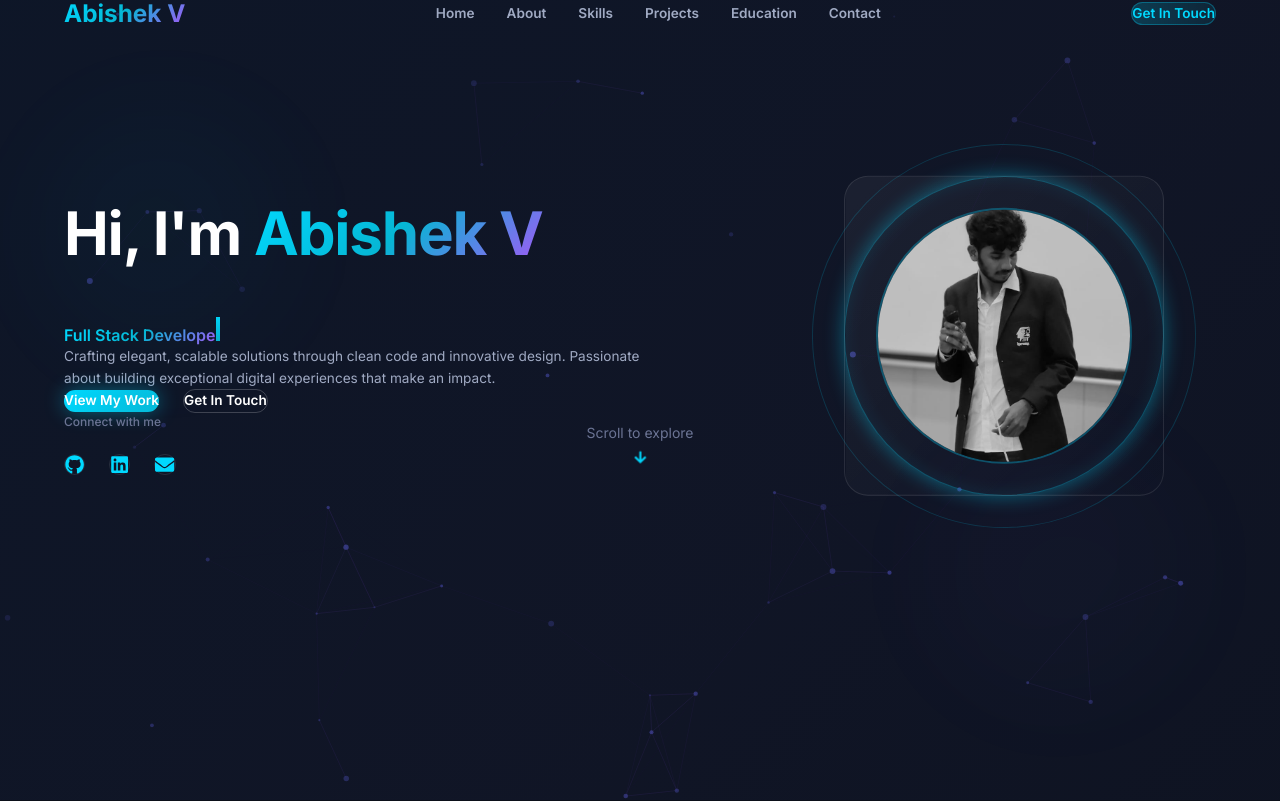
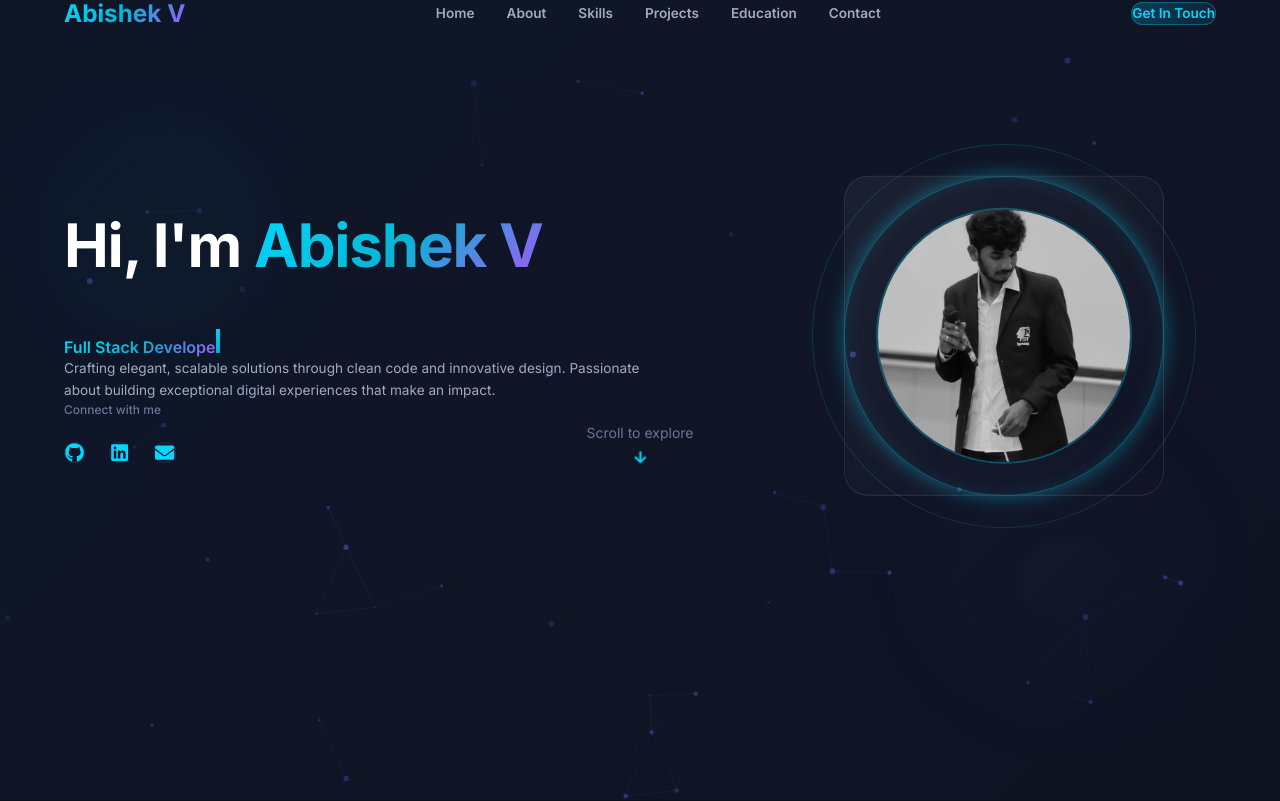
Before and after one commit to abishek-vk/portfolio, a React (Vite) app: page / in a window 1280 px wide. Shown: the top 801 px of the page. Built offline with nearby package versions, Linux system fonts and the light colour scheme.

Commit message:
refactor: Remove CTA buttons section from Hero component

```diff
--- a/src/components/Hero/Hero.jsx
+++ b/src/components/Hero/Hero.jsx
@@ -92,29 +92,7 @@ export default function Hero() {
             </motion.p>
 
             {/* CTA Buttons Group */}
-            <motion.div
-              initial={{ opacity: 0, y: 20 }}
-              animate={{ opacity: 1, y: 0 }}
-              transition={{ delay: 0.5 }}
-              className="flex flex-row gap-6 mt-12 items-center"
-            >
-              <motion.a
-                href="#projects"
-                className="glow-button px-8 md:px-12 py-4 md:py-5 rounded-full font-semibold text-white transition-all duration-300 group text-base md:text-lg whitespace-nowrap"
-                whileHover={{ scale: 1.05 }}
-                whileTap={{ scale: 0.95 }}
-              >
-                View My Work
-              </motion.a>
-              <motion.a
-                href="#contact"
-                className="px-8 md:px-12 py-4 md:py-5 rounded-full font-semibold text-[var(--text-primary)] border border-white/20 hover:border-[var(--accent-cyan)] hover:glow-text transition-all duration-300 text-base md:text-lg text-center whitespace-nowrap"
-                whileHover={{ scale: 1.05 }}
-                whileTap={{ scale: 0.95 }}
-              >
-                Get In Touch
-              </motion.a>
-            </motion.div>
+            {/* Removed - CTA buttons section */}
 
             {/* Social Icons Group */}
             <motion.div
```
